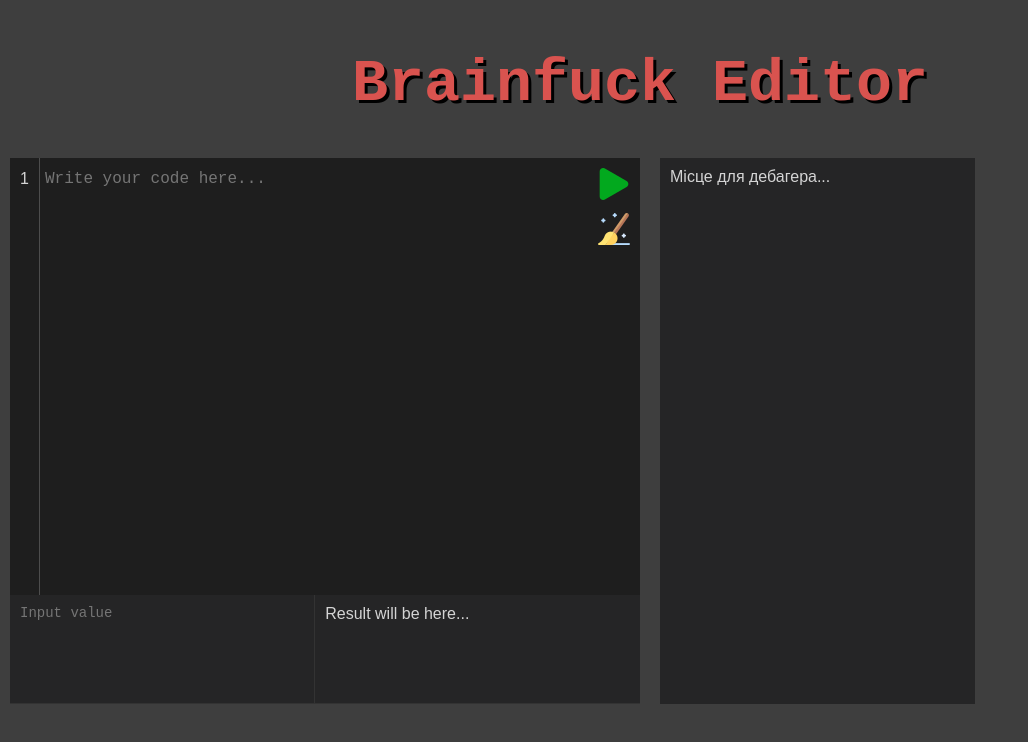
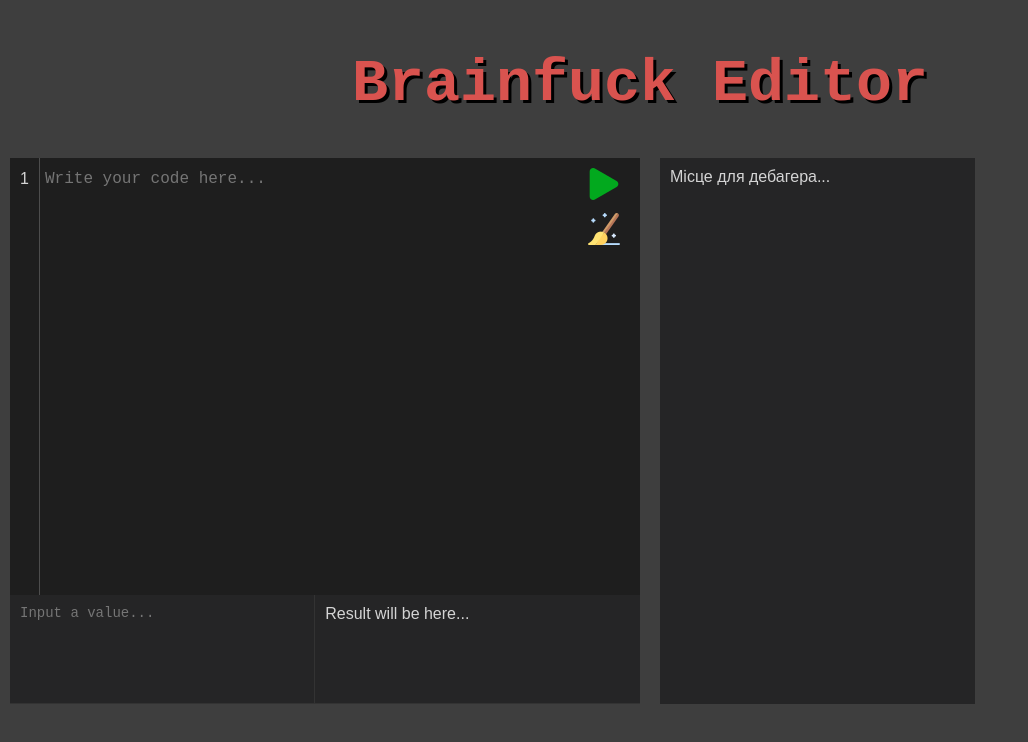
Before and after one commit to DIS-Guys/brainfuck_editor_front, a React (Vite) app: page / in a window 1280 px wide. Shown: the top 742 px of the page, without its empty margins (0-1028 px from the left). Built offline with nearby package versions, Linux system fonts and the light colour scheme.

Commit message:
Add functionality to clear edit window

```diff
--- a/src/App.tsx
+++ b/src/App.tsx
@@ -1,6 +1,8 @@
 import { useEffect, useRef, useState } from 'react';
 
 export function App() {
+  const [code, setCode] = useState('');
+  const [input, setInput] = useState('');
   const [lineNumber, setLineNumber] = useState(1);
   const mainRef = useRef<HTMLTextAreaElement>(null);
   const lineNumbersRef = useRef<HTMLDivElement>(null);
@@ -15,6 +17,7 @@ export function App() {
     event: React.ChangeEvent<HTMLTextAreaElement>
   ) => {
     const numberOfLines = event.target.value.split('\n').length;
+    setCode(event.target.value);
     setLineNumber(numberOfLines);
   };
 
@@ -22,6 +25,12 @@ export function App() {
     if (lineNumbersRef.current && mainRef.current) {
       lineNumbersRef.current.scrollTop = mainRef.current.scrollTop;
     }
+  };
+
+  const clearEditor = () => {
+    setCode('');
+    setLineNumber(1);
+    mainRef.current?.focus();
   };
 
   return (
@@ -44,13 +53,24 @@ export function App() {
               ref={mainRef}
               onChange={handleCodeInputChange}
               onScroll={handleScroll}
+              value={code}
             ></textarea>
             <button className="button" id="run-button"></button>
-            <button className="button" id="clear-button"></button>
+            <button
+              className="button"
+              id="clear-button"
+              onClick={clearEditor}
+            ></button>
           </div>
           <div className="editor-blocks">
             <div className="input-container">
-              <textarea className="input" id="input" placeholder="Input value"></textarea>
+              <textarea
+                className="input"
+                id="input"
+                placeholder="Input a value..."
+                onChange={(event) => setInput(event.target.value)}
+                value={input}
+              ></textarea>
             </div>
             <div className="output-container">
               <div id="output">Result will be here...</div>
--- a/src/index.css
+++ b/src/index.css
@@ -134,13 +134,13 @@ body {
 
 #run-button {
   top: 10px;
-  right: 10px;
+  right: 20px;
   background-image: url('./images/play.png');
 }
 
 #clear-button {
   top: 55px;
-  right: 10px;
+  right: 20px;
   background-image: url('./images/clean-up.png');
 }
 
```
